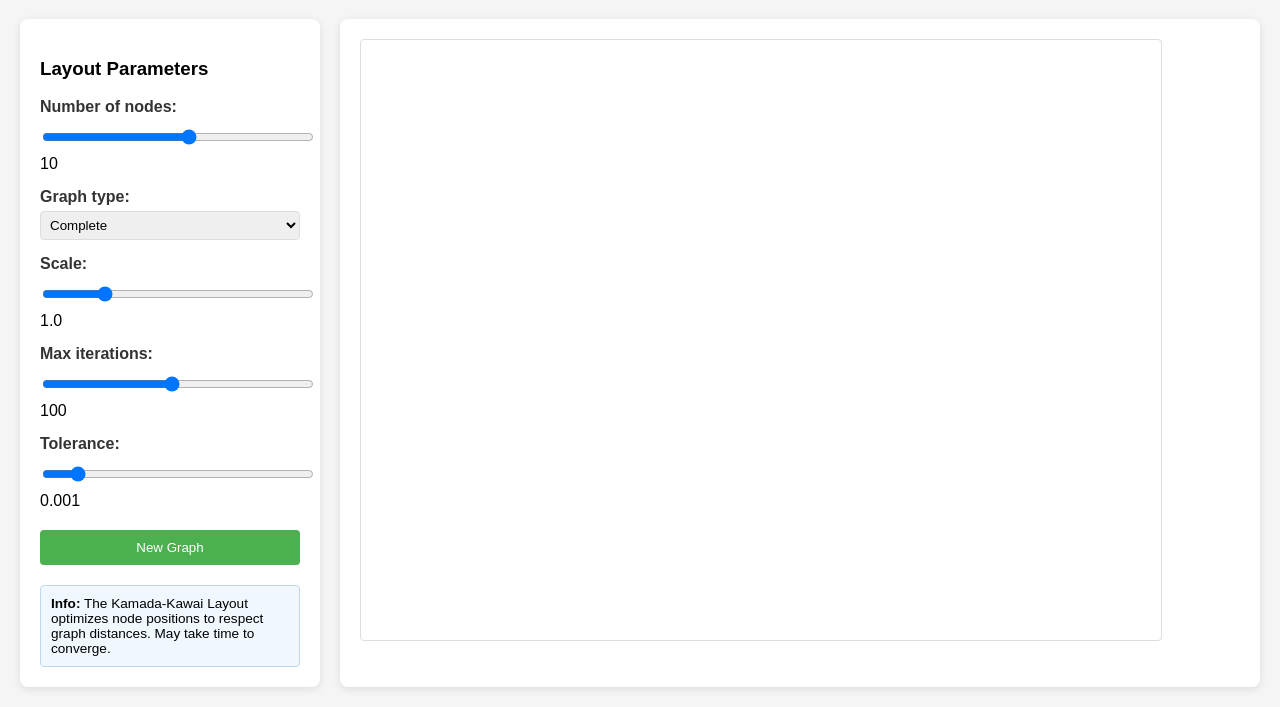
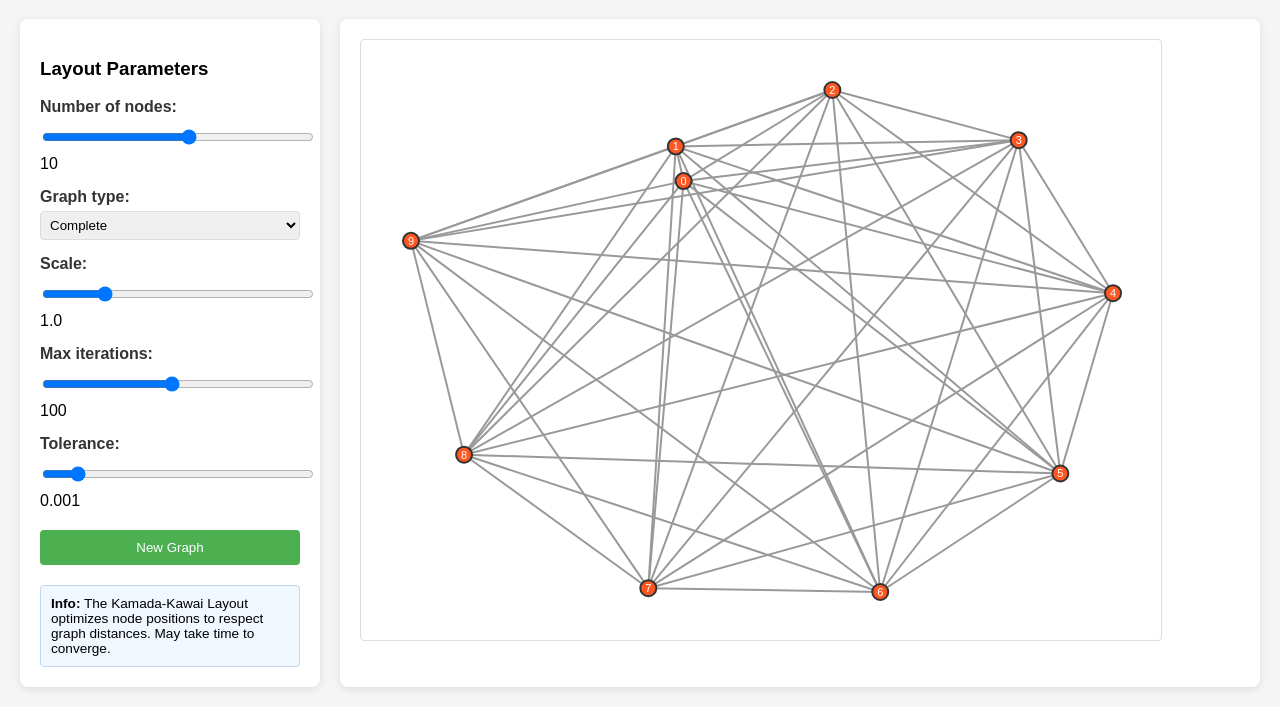
Before and after one commit to graphty-org/layout, a plain HTML site: page kamada-kawai-layout.html in a window 1280 px wide. Shown: the part 99-806 px from the top of the page. Drawn offline with Linux system fonts and the light colour scheme.

Commit message:
fix kamada

```diff
--- a/kamada-kawai-layout.html
+++ b/kamada-kawai-layout.html
@@ -272,7 +272,7 @@
 
             try {
                 const graph = generateGraph(graphType, numNodes);
-                const positions = await kamadaKawaiLayout(graph, scale, [0, 0], 2, maxIterations, tolerance);
+                const positions = await kamadaKawaiLayout(graph);
 
                 visualizeGraph(graph, positions);
             } catch (error) {
```
